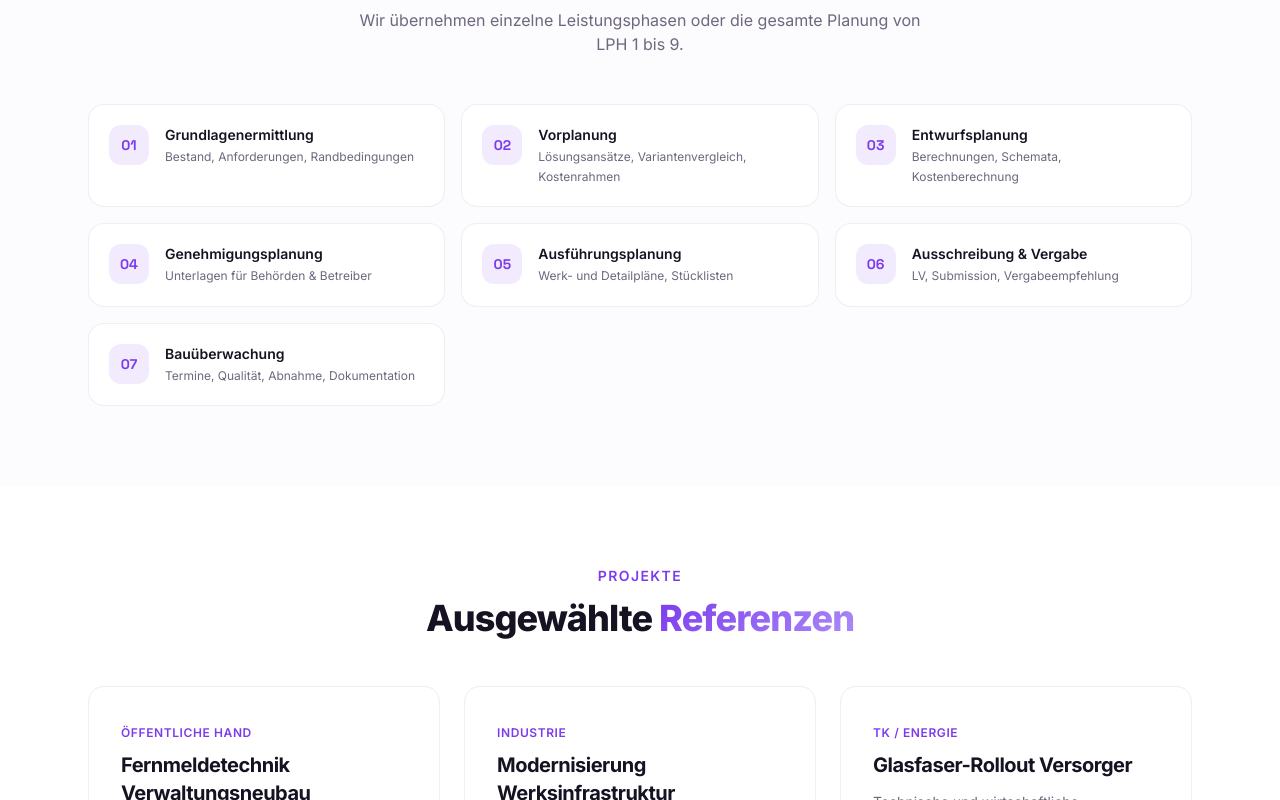
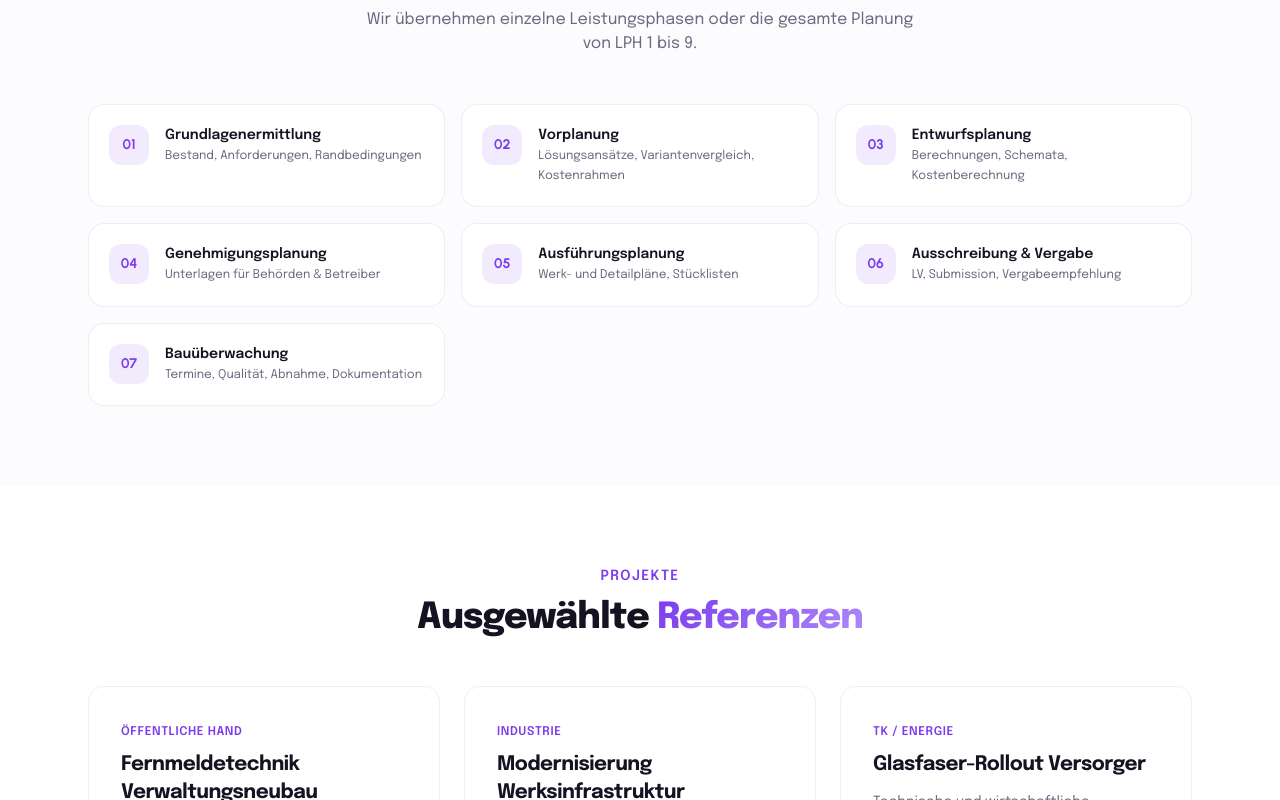
Before and after one commit to dvvvvv411/fortel, a React (Vite) app: page /software in a window 1280 px wide. Shown: the part 1500-2300 px from the top of the page. Built offline with nearby package versions, Linux system fonts and the light colour scheme; the HTML template or start-up script is replaced by a standard one.

Commit message:
Changes
Co-authored-by: dvvvvv411 <212236081+dvvvvv411@users.noreply.github.com>

```diff
--- a/src/index.css
+++ b/src/index.css
@@ -1,4 +1,4 @@
-@import url('https://fonts.googleapis.com/css2?family=Inter:wght@300;400;500;600;700;800;900&family=JetBrains+Mono:wght@400;500;600;700&family=Space+Grotesk:wght@500;600;700&display=swap');
+@import url('https://fonts.googleapis.com/css2?family=Epilogue:wght@300;400;500;600;700;800&family=Urbanist:wght@500;600;700;800&family=JetBrains+Mono:wght@400;500;600;700&display=swap');
 
 @tailwind base;
 @tailwind components;
@@ -55,7 +55,7 @@
   }
   body {
     @apply bg-background text-foreground font-sans antialiased;
-    font-family: 'Inter', system-ui, -apple-system, sans-serif;
+    font-family: 'Epilogue', system-ui, -apple-system, sans-serif;
   }
   html {
     scroll-behavior: smooth;
@@ -207,7 +207,7 @@
 
 /* === V2 Landing Utilities === */
 .font-mono { font-family: 'JetBrains Mono', ui-monospace, monospace; }
-.font-display { font-family: 'Space Grotesk', 'Inter', sans-serif; }
+.font-display { font-family: 'Urbanist', 'Epilogue', sans-serif; }
 
 .grid-pattern {
   background-image:
--- a/tailwind.config.ts
+++ b/tailwind.config.ts
@@ -14,7 +14,8 @@ export default {
     },
     extend: {
       fontFamily: {
-        sans: ['Inter', 'system-ui', '-apple-system', 'sans-serif'],
+        sans: ['Epilogue', 'system-ui', '-apple-system', 'sans-serif'],
+        display: ['Urbanist', 'Epilogue', 'sans-serif'],
       },
       colors: {
         border: "hsl(var(--border))",
```
